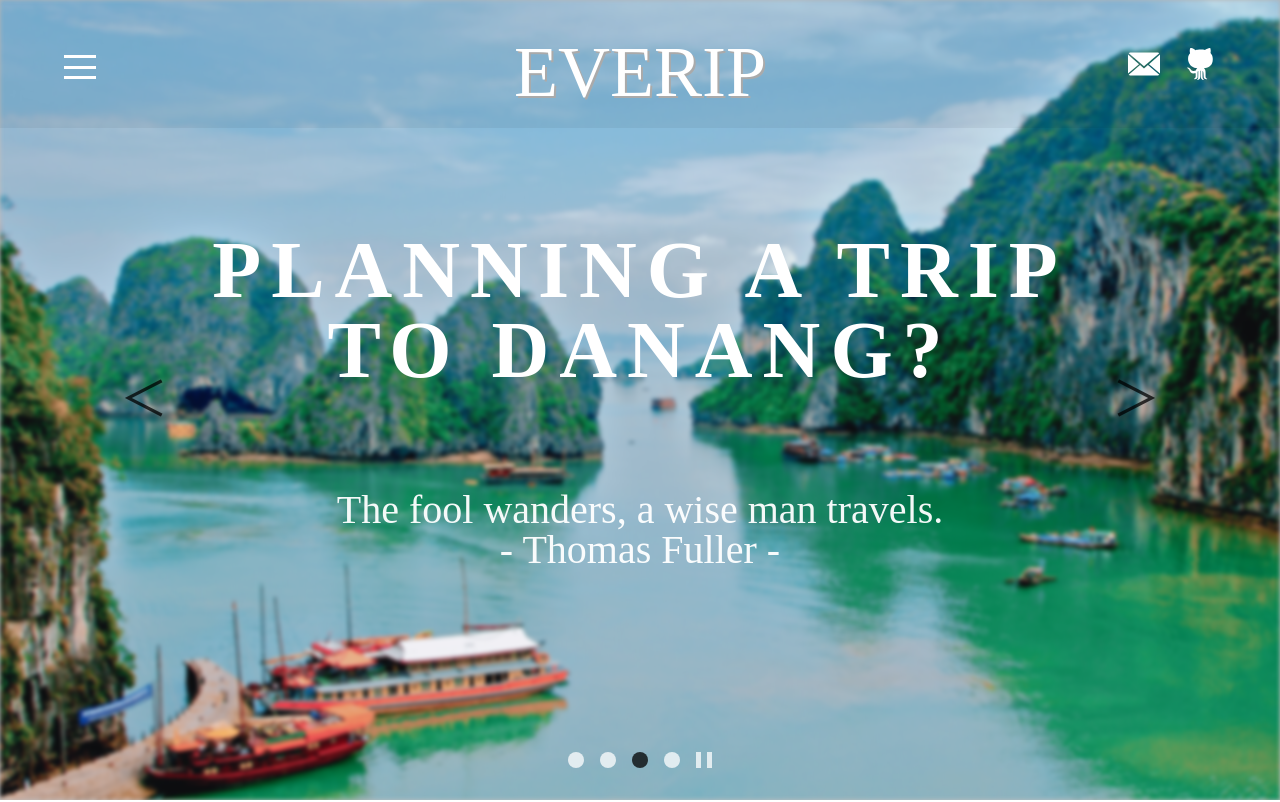
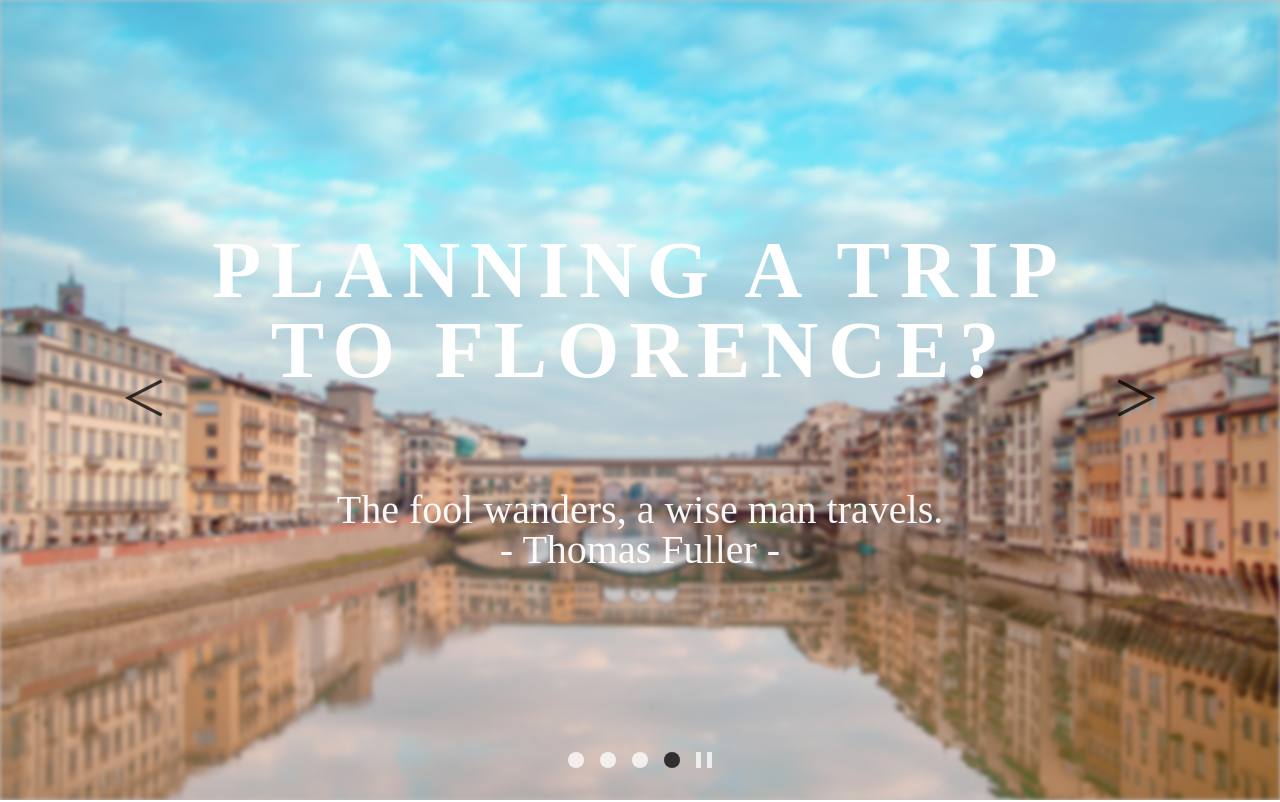
Before and after one commit to everip/client-web, a React (Create React App) app: page / in a window 1280 px wide. Shown: the top 802 px of the page. Built offline with nearby package versions, Linux system fonts and the light colour scheme; a web font is replaced by a local one.

Commit message:
[CSS] {show, hide} by scroll

```diff
--- a/src/App.js
+++ b/src/App.js
@@ -3,11 +3,36 @@
 import Pages from './pages';
 
 class App extends Component {
+  constructor() {
+    super();
+    this.state = {
+      scroll: window.pageYOffset,
+      way: 'up'
+    };
+  }
+  componentDidMount = () => {
+    window.addEventListener('scroll', this.handleScroll);
+  }
+
+  componentWillUnmount = () => {
+    window.removeEventListener('scroll', this.handleScroll);
+  };
+
+  handleScroll = (event) => {
+    const scroll = window.pageYOffset;
+    this.setState((prev) => ({
+      scroll,
+      way: prev.scroll > scroll ? 'up' : 'down'
+    }))
+  }
+
   render() {
+    const { way } = this.state;
+
     return (
       <>
-        <Header />
-        <SideBar />
+        <Header way={way} />
+        <SideBar way={way} />
         <Pages />
         <Footer />
       </>
--- a/src/assets/css/components/header.css
+++ b/src/assets/css/components/header.css
@@ -7,6 +7,10 @@
     background: rgba(0, 0, 0, .05);
     transition-duration: .25s;
     font-family: 'Hi Melody', cursive;
+}
+
+.header.down {
+    opacity: 0;
 }
 
 .header .header-logo {
--- a/src/assets/css/components/sidebar.css
+++ b/src/assets/css/components/sidebar.css
@@ -9,6 +9,11 @@
     transition: .0s;
     background: #333;
     overflow: hidden;
+    transition-duration: .25s;
+}
+
+.sidebar.down {
+    opacity: 0;
 }
 
 .sidebar.true {
--- a/src/components/Header.js
+++ b/src/components/Header.js
@@ -7,11 +7,11 @@
 export default class Header extends Component {
     render = () => {
         return (
-            <header className='header'>
-                <div className='header-logo'>
+            <header className={`header ${this.props.way}`}>
+                <div className={`header-logo`}>
                     EVERIP
                 </div>
-                <div className='header-links'>
+                <div className={`header-links`}>
                     <img src={Images.Email.path} alt={Images.Email.name} />
                     <img src={Images.Git.path} alt={Images.Git.name} />
                 </div>
--- a/src/components/SideBar.js
+++ b/src/components/SideBar.js
@@ -24,16 +24,16 @@
         } = this.state;
 
         return (
-            <div className={`sidebar ${toggle}`}>
+            <div className={`sidebar ${toggle} ${this.props.way}`}>
                 <div
                     className={`sidebar-toggle`}
                     onClick={this.handleToggle}
                 >
-                    <span className="bar"></span>
-                    <span className="bar"></span>
-                    <span className="bar"></span>
+                    <span className={`bar`}></span>
+                    <span className={`bar`}></span>
+                    <span className={`bar`}></span>
                 </div>
-                <div className='sidebar-container'>
+                <div className={`sidebar-container`}>
                     <ol>
                         <li>About</li>
                         <li>About</li>
```
